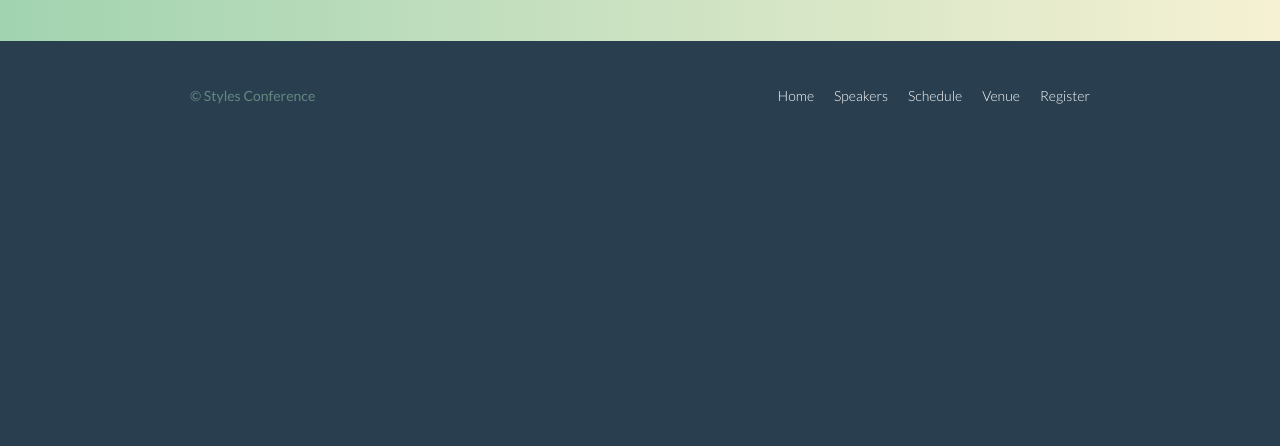
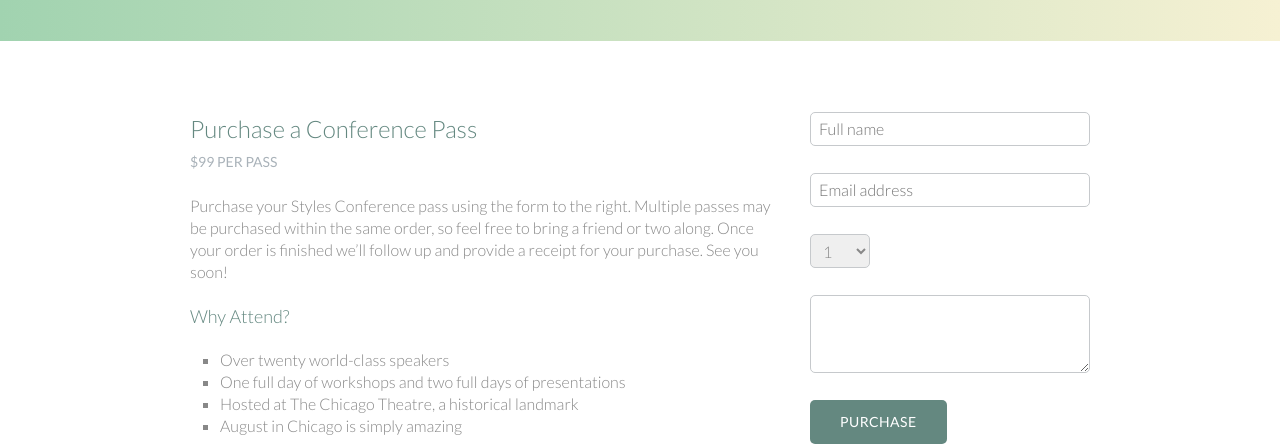
Before and after one commit to danycold/style_conference, a plain HTML site: page register.html in a window 1280 px wide. Shown: the part 355-801 px from the top of the page. Drawn offline with Linux system fonts and the light colour scheme.

Commit message:
added content and form in register.html

```diff
--- a/assets/stylesheets/main.css
+++ b/assets/stylesheets/main.css
@@ -243,6 +243,16 @@ p a {
   background: #fff;
   color: #648880;
 }
+.btn-default {
+  border: 0;
+  background: #648880;
+  padding: 11px 30px;
+  font-size: 14px;
+}
+.btn-default:hover {
+  background: #77a198;
+}
+
 
 /*
   ========================================
@@ -373,3 +383,48 @@ p a {
 .venue-map {
   height: 264px;
 }
+
+/*
+  ========================================
+  Register
+  ========================================
+*/
+
+.why-attend {
+  list-style: square;
+  margin: 0 0 22px 30px;
+}
+form {
+  margin-bottom: 22px;
+}
+input,
+select,
+textarea {
+  font: 300 16px/22px "Lato", "Open Sans", "Helvetica Neue", Helvetica, Arial, sans-serif;
+}
+.register-group label {
+  color: #648880;
+  cursor: pointer;
+  font-weight: 400;
+}
+.register-group input,
+.register-group select,
+.register-group textarea {
+  border: 1px solid #c6c9cc;
+  border-radius: 5px;
+  color: #888;
+  display: block;
+  margin: 5px 0 27px 0;
+  padding: 5px 8px;
+}
+.register-group input,
+.register-group textarea {
+  width: 100%;
+}
+.register-group select {
+  height: 34px;
+  width: 60px;
+}
+.register-group textarea {
+  height: 78px;
+}
--- a/register.html
+++ b/register.html
@@ -44,6 +44,64 @@
       </div>
     </section>
 
+    <!-- Form -->
+
+    <section class="row">
+      <div class="grid">
+
+        <section class="col-2-3">
+
+          <h2>Purchase a Conference Pass</h2>
+          <h5>$99 per Pass</h5>
+
+          <p>Purchase your Styles Conference pass using the form to the right. Multiple passes may be purchased within the same order, so feel free to bring a friend or two along. Once your order is finished we&#8217;ll follow up and provide a receipt for your purchase. See you soon!</p>
+
+          <h4>Why Attend?</h4>
+
+          <ul class="why-attend">
+            <li>Over twenty world-class speakers</li>
+              <li>One full day of workshops and two full days of presentations</li>
+              <li>Hosted at The Chicago Theatre, a historical landmark</li>
+              <li>August in Chicago is simply amazing</li>
+          </ul>
+
+        </section><!--
+
+        --><form class="col-1-3" action="#" method="post">
+          <fieldset class="register-group">
+              <!-- Name -->
+              <label>
+                <input type="text" name="name" placeholder="Full name" required>
+              </label>
+              <!-- Email -->
+              <label>
+                <input type="email" name="email" placeholder="Email address" required>
+              </label>
+              <!-- Quantity -->
+              <label>
+                <select name="quantity" required>
+                  <option value="1" selected>1</option>
+                  <option value="2">2</option>
+                  <option value="3">3</option>
+                  <option value="4">4</option>
+                  <option value="5">5</option>
+                </select>
+              </label>
+              <!-- Comments -->
+              <label>
+                <textarea name="comments"></textarea>
+              </label>
+
+          </fieldset>
+          <!-- Submit -->
+          <input class="btn-default btn" type="submit" name="submit" value="Purchase">
+
+        </form>
+
+      </div>
+    </section>
+
+
     <!-- Footer -->
 
     <footer class="primary-footer container group">
```
